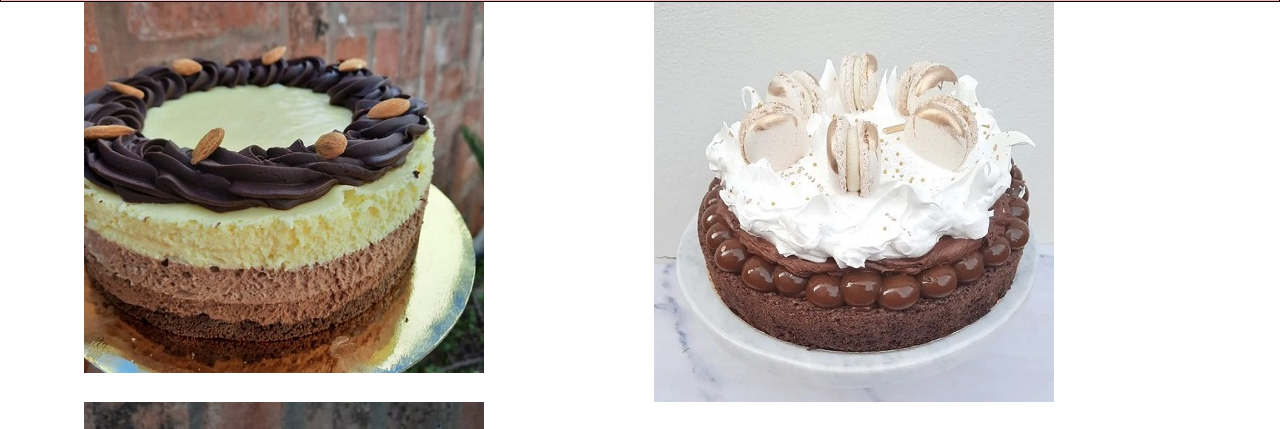
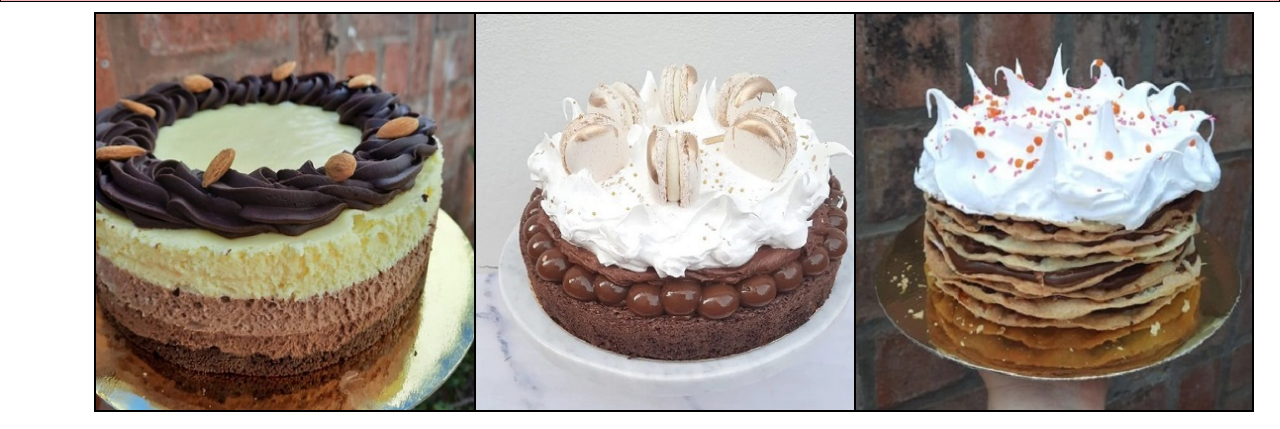
Before and after one commit to antomag/loretta-pasteleria-landingpage, a website: page index.html in a window 1280 px wide. Shown: the part 118-547 px from the top of the page. Drawn offline with nearby package versions, Linux system fonts and the light colour scheme.

Commit message:
cambios index

```diff
--- a/index.html
+++ b/index.html
@@ -53,24 +53,25 @@
     </header >
 
     <main > <!--contenido principal-->
-          <div class="container">
-            <div class="row">
-              <div class="col">
-                <img src="./img/1.jpg" alt="">
-              </div>
-              <div class="col">
-                <img src="./img/2.jpg" alt="">
-              </div>
-              <div class="col">
-                <img src="./img/3.jpg" alt="">
-              </div>
-            </div>
+      <div class="container">
+        <div class="row flexIndex">
+          <div class="col-4">
+            <img src="./img/1.jpg" alt="" class="fotosIndex">
           </div>
+          <div class="col-4">
+            <img src="./img/2.jpg" alt="" class="fotosIndex">
+          </div>
+          <div class="col-4">
+            <img src="./img/3.jpg" alt="" class="fotosIndex">
+          </div>
+        </div>
+      </div>
+
         <div class="fondoIndex">
           <div class="alert alert-info alert" role="alert">
             AMOR ES COMPARTIR EL POSTRE!!
           </div>
-          <div>
+
             <div class="presentacion">
               <p>
                 HOLA, SOY SELENE, CREADORA Y PRODUCTORA DE - LORETTA PASTELERIA - .
@@ -81,10 +82,9 @@
               <P>CADA UNO PENSADO Y ELABORADO POR MI, CON UN DISEÑO PERSONALIZADO Y SABORES QUE SON UNA FIESTA. </P>
               <P>DISFRUTA LA VISITA! GRACIAS!!</P>
             </div>
-          </div>
 
           <div class="redes">
-            <H1 class="contactame">CONTACTAME...</H1>
+            <H1 class="contactame">CONTACTAME!!</H1>
             <div class="container">
               <div class="row justify-content-center">
                 <div class="col-4"><button class="btn--instagram" ><img src="./img/instagram.png" alt="logo instagram" class="imgRedes"><a href="https://www.instagram.com/loretta.pasteleria/?hl=es"></a></button></div>
--- a/scss/_index.scss
+++ b/scss/_index.scss
@@ -6,6 +6,19 @@
     background-attachment: fixed;
     background-position: center;
     background-size: cover;
+}
+.flexIndex{
+    display: flex;
+    flex-direction: row;
+    flex-wrap: wrap;
+    justify-content: space-around;
+}
+.fotosIndex{
+    margin: 10px;
+    width: 400px;
+    height: 400px;
+    border: solid 2px black;
+    justify-content: space-around;
 }
 .alert{
         margin-top: 10px;
```
Also changed, not shown: css/destino.css.
